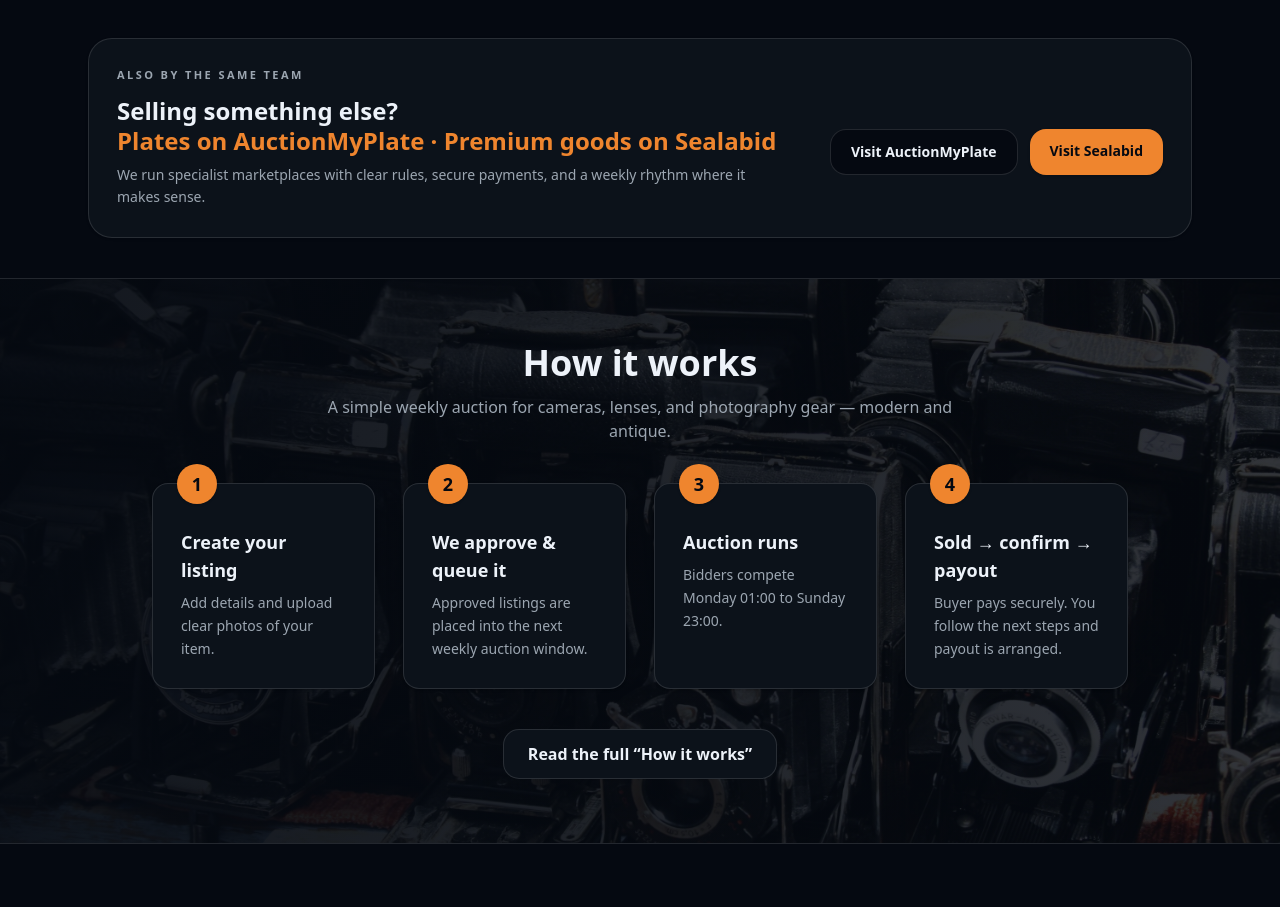
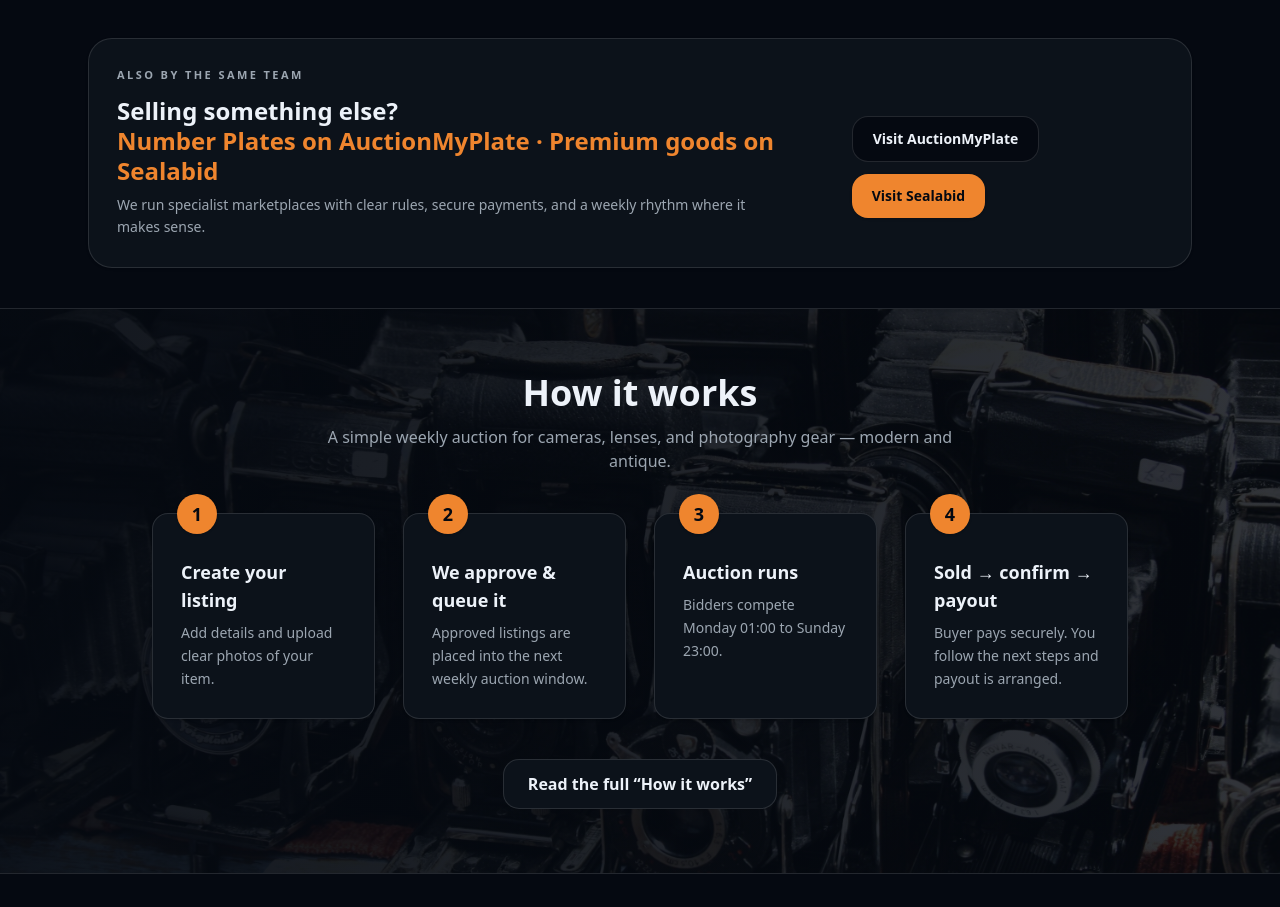
Before and after one commit to mcmors63/auctionmycamera, a Next.js app: page / in a window 1280 px wide. Shown: the part 1440-2347 px from the top of the page. Built offline with nearby package versions, Linux system fonts and the light colour scheme; no server answers.

Commit message:
Homepage copy update: clarify Number plates on AuctionMyPlate

```diff
--- a/app/page.tsx
+++ b/app/page.tsx
@@ -364,7 +364,7 @@ export default function HomePage() {
                 <h2 className="text-xl sm:text-2xl font-extrabold leading-tight">
                   Selling something else?
                   <span className="block text-primary">
-                    Plates on AuctionMyPlate · Premium goods on Sealabid
+                    Number Plates on AuctionMyPlate · Premium goods on Sealabid
                   </span>
                 </h2>
 
```
